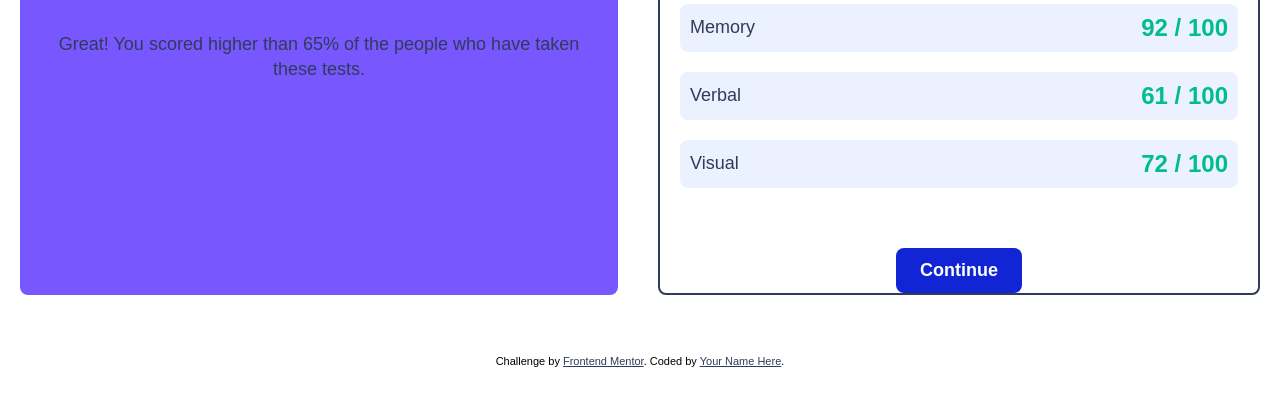
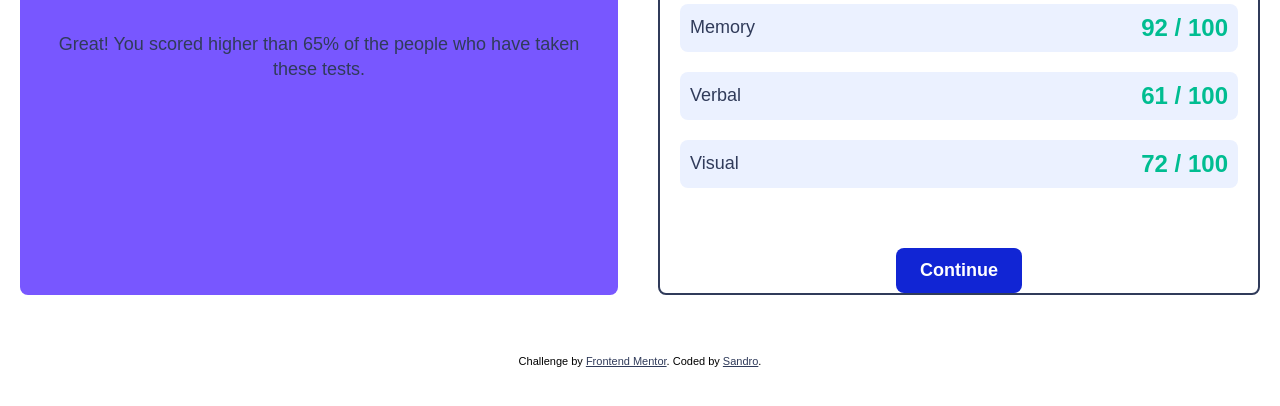
Before and after one commit to No0nesgonnaknow/results-summary-component-main, a plain HTML site: page index.html in a window 1280 px wide. Shown: the part 162-568 px from the top of the page. Drawn offline with Linux system fonts and the light colour scheme.

Commit message:
Update index.html

```diff
--- a/index.html
+++ b/index.html
@@ -224,7 +224,7 @@
   </div>
   <div class="attribution">
     Challenge by <a href="https://www.frontendmentor.io?ref=challenge" target="_blank">Frontend Mentor</a>.
-    Coded by <a href="#">Your Name Here</a>.
+    Coded by <a href="#">Sandro</a>.
   </div>
 </body>
 </html>
```
